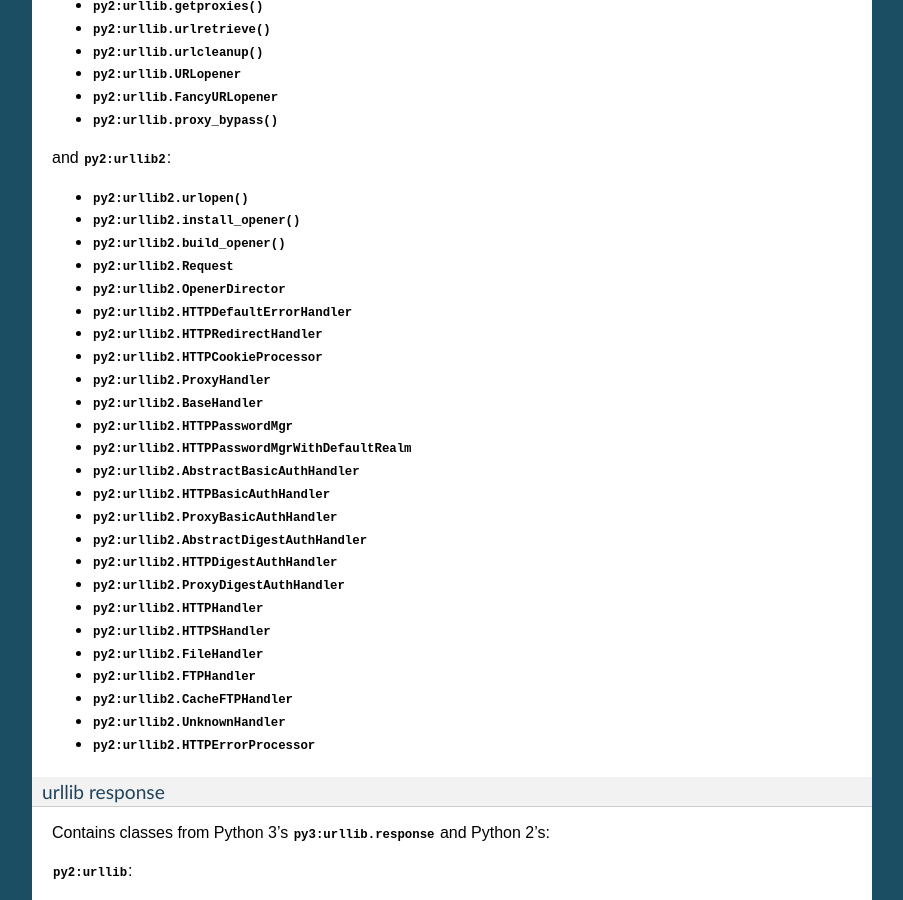
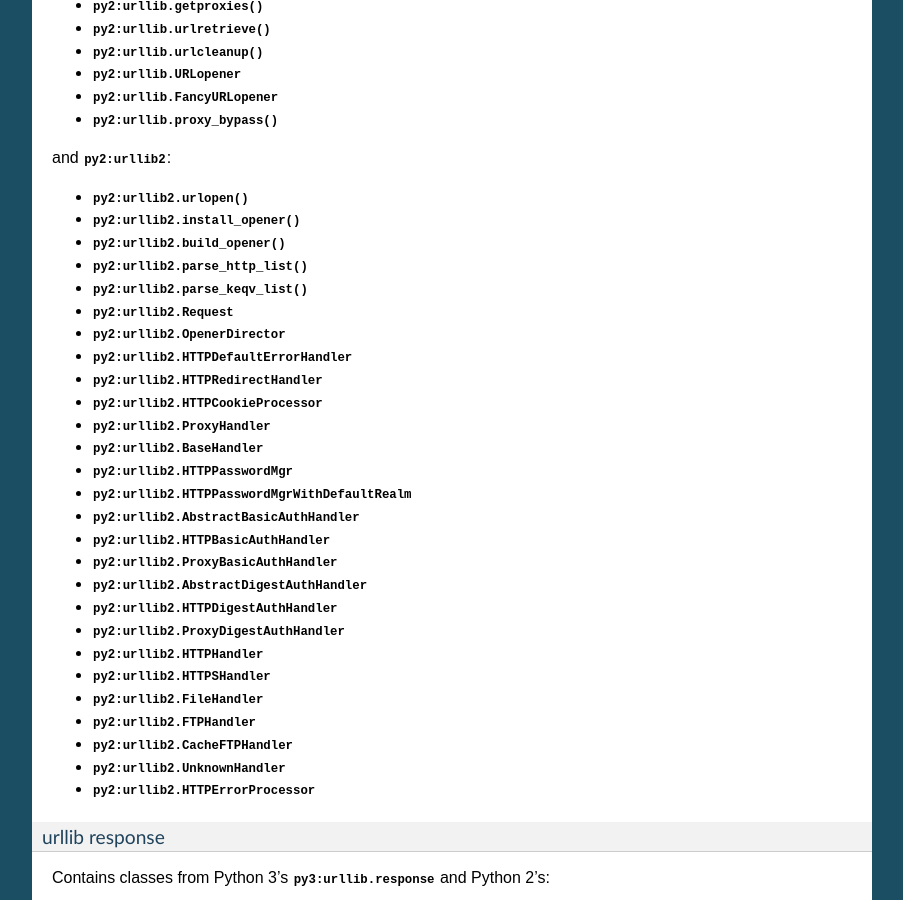
Before and after one commit to benjaminp/six, a Sphinx documentation site: the page built from documentation/index.rst, in a window 1280 px wide and 900 px high, scrolled down 10498 px. Shown: the whole window, without its empty margins (198-1101 px from the left). Built offline with Sphinx 7.4.7, drawn with Linux system fonts in a browser that asks for light colours.

Commit message:
Add parse_http_list and parse_keqv_list to docs

```diff
--- a/documentation/index.rst
+++ b/documentation/index.rst
@@ -771,6 +771,8 @@ and :mod:`py2:urllib2`:
 * :func:`py2:urllib2.urlopen`
 * :func:`py2:urllib2.install_opener`
 * :func:`py2:urllib2.build_opener`
+* :func:`py2:urllib2.parse_http_list`
+* :func:`py2:urllib2.parse_keqv_list`
 * :class:`py2:urllib2.Request`
 * :class:`py2:urllib2.OpenerDirector`
 * :class:`py2:urllib2.HTTPDefaultErrorHandler`
```
